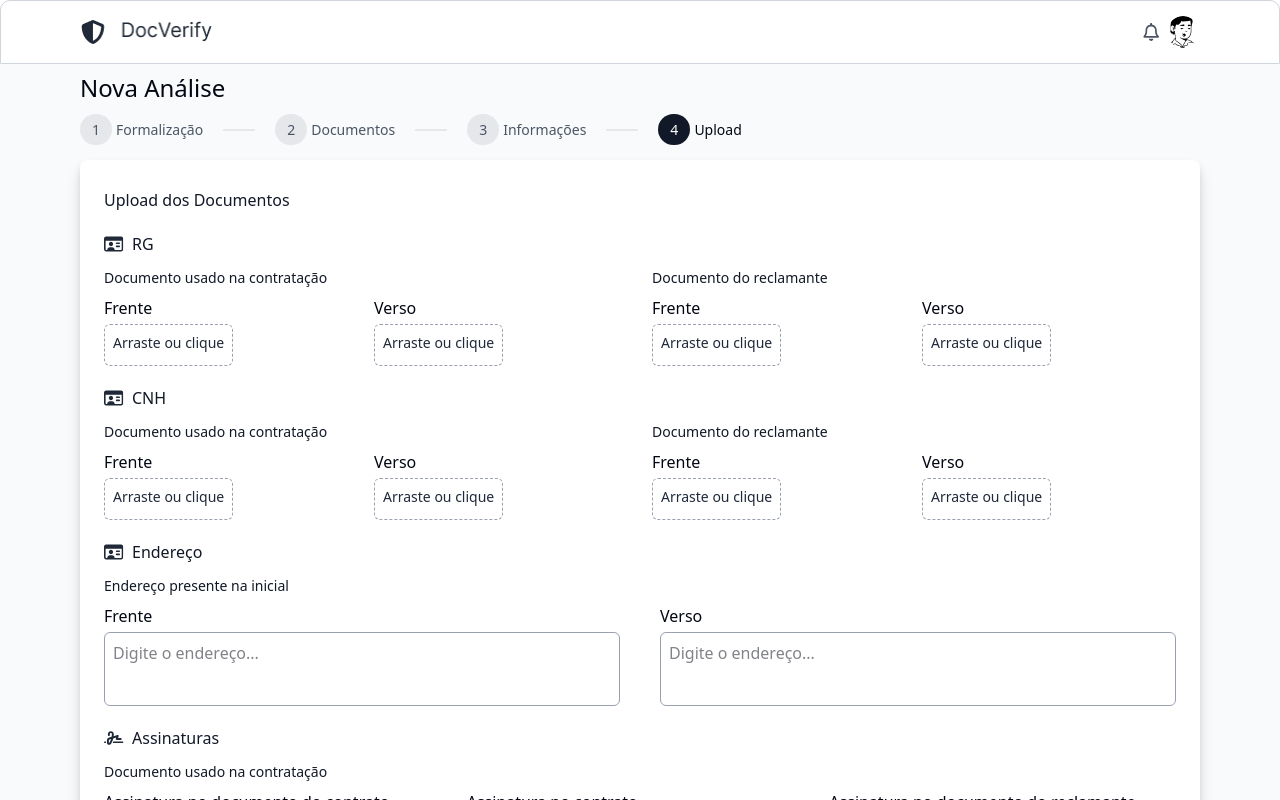
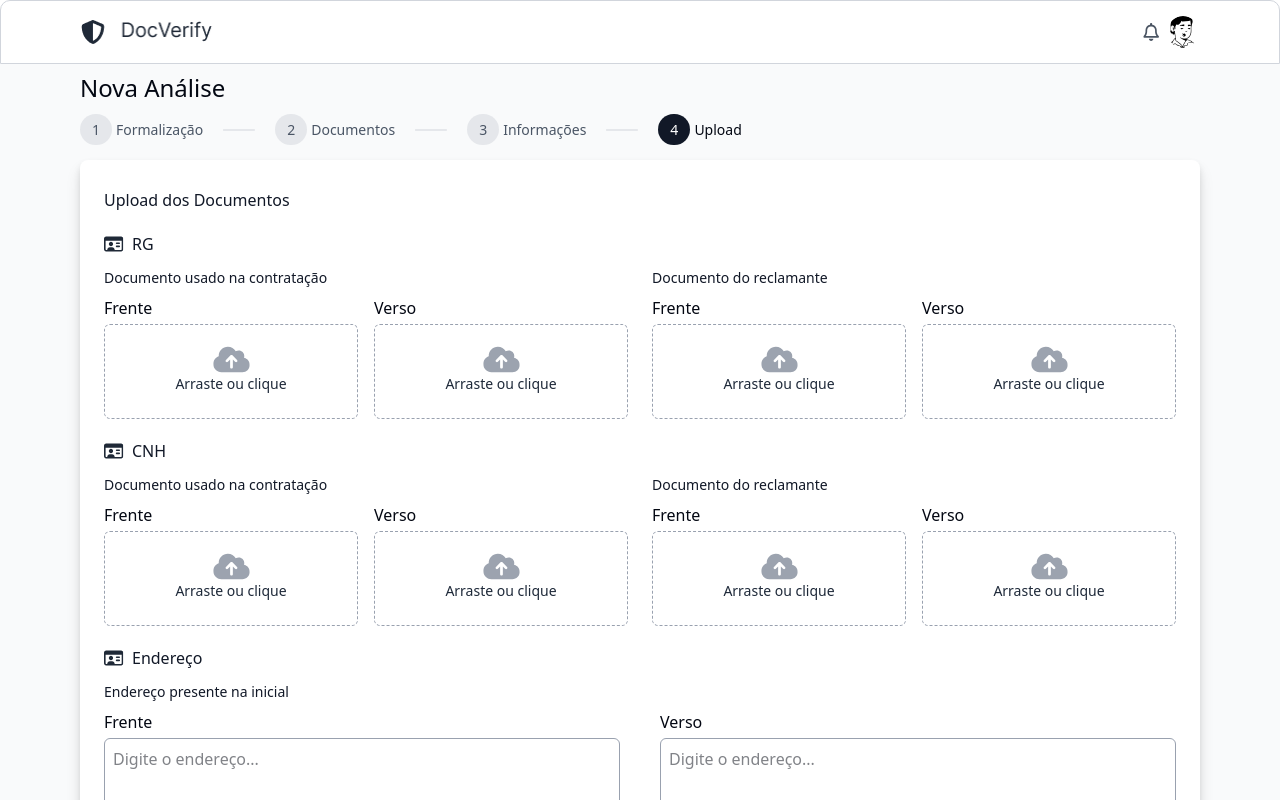
Before and after one commit to inovacao-serur/serur-validacao-laudo, a Next.js app: page /pages/analiseupload in a window 1280 px wide. Built offline with nearby package versions, Linux system fonts and the light colour scheme.

Commit message:
style: respinsivando para telas maiores

```diff
--- a/src/app/pages/analiseupload/page.js
+++ b/src/app/pages/analiseupload/page.js
@@ -35,7 +35,15 @@ export default function AnaliseUpload() {
     const renderInputRgCnh = (label, key) => (
         <div>
             <h2 className="mb-1">{label}</h2>
-            <div className="border-1 border-dashed border-gray-400 rounded-sm w-max flex items-center justify-center flex-col p-2">
+            <div className="border-1 border-dashed border-gray-400 rounded-sm w-max flex items-center justify-center flex-col p-2 sm:w-full lg:py-5">
+
+                <Image
+                    src="/upload/upload.svg"
+                    width={37}
+                    height={30}
+                    alt="Nuvem de upload"
+                    className="hidden lg:block"
+                />
                 <label className="text-sm text-gray-800 cursor-pointer">
                     Arraste ou clique
                     <input
@@ -49,22 +57,6 @@ export default function AnaliseUpload() {
         </div>
     );
 
-    const renderInputAssinaturaSelfie = (label, key) => (
-        <div>
-            <h2 className="mb-1 text-sm">{label}</h2>
-            <div className="border-1 border-dashed border-gray-400 rounded-sm w-max flex items-center justify-center flex-col p-2">
-                <label className="text-sm text-gray-800 cursor-pointer">
-                    Arraste ou clique
-                    <input
-                        type="file"
-                        className="hidden"
-                        onChange={(e) => handleFileChange(e, key)}
-                    />
-                </label>
-                <span className="text-xs text-gray-600 mt-1">{files[key]}</span>
-            </div>
-        </div>
-    );
     return (
         <>
             <Navbar />
```
Also changed, not shown: public/upload/upload.svg (renamed from public/upload.svg).
